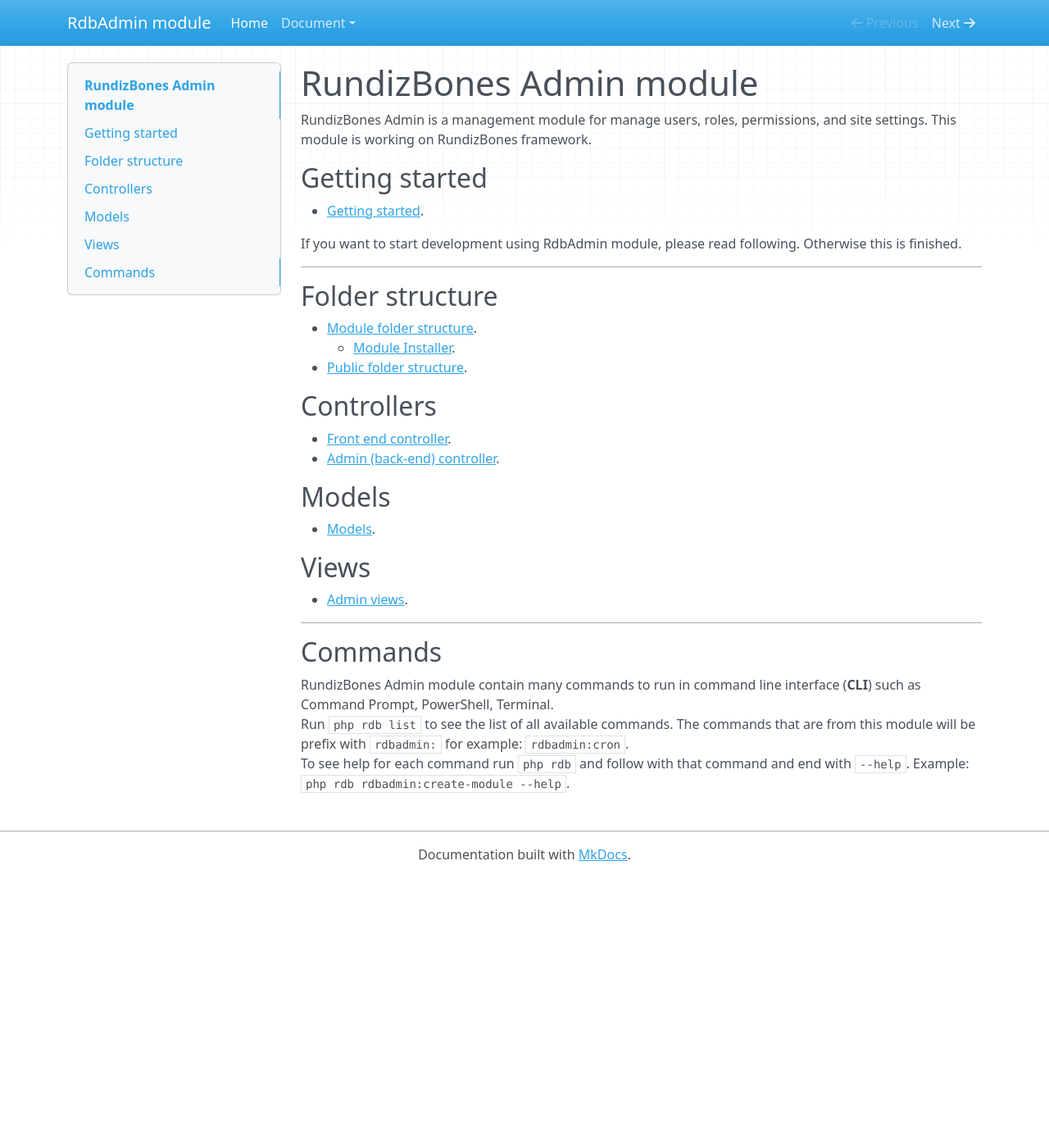
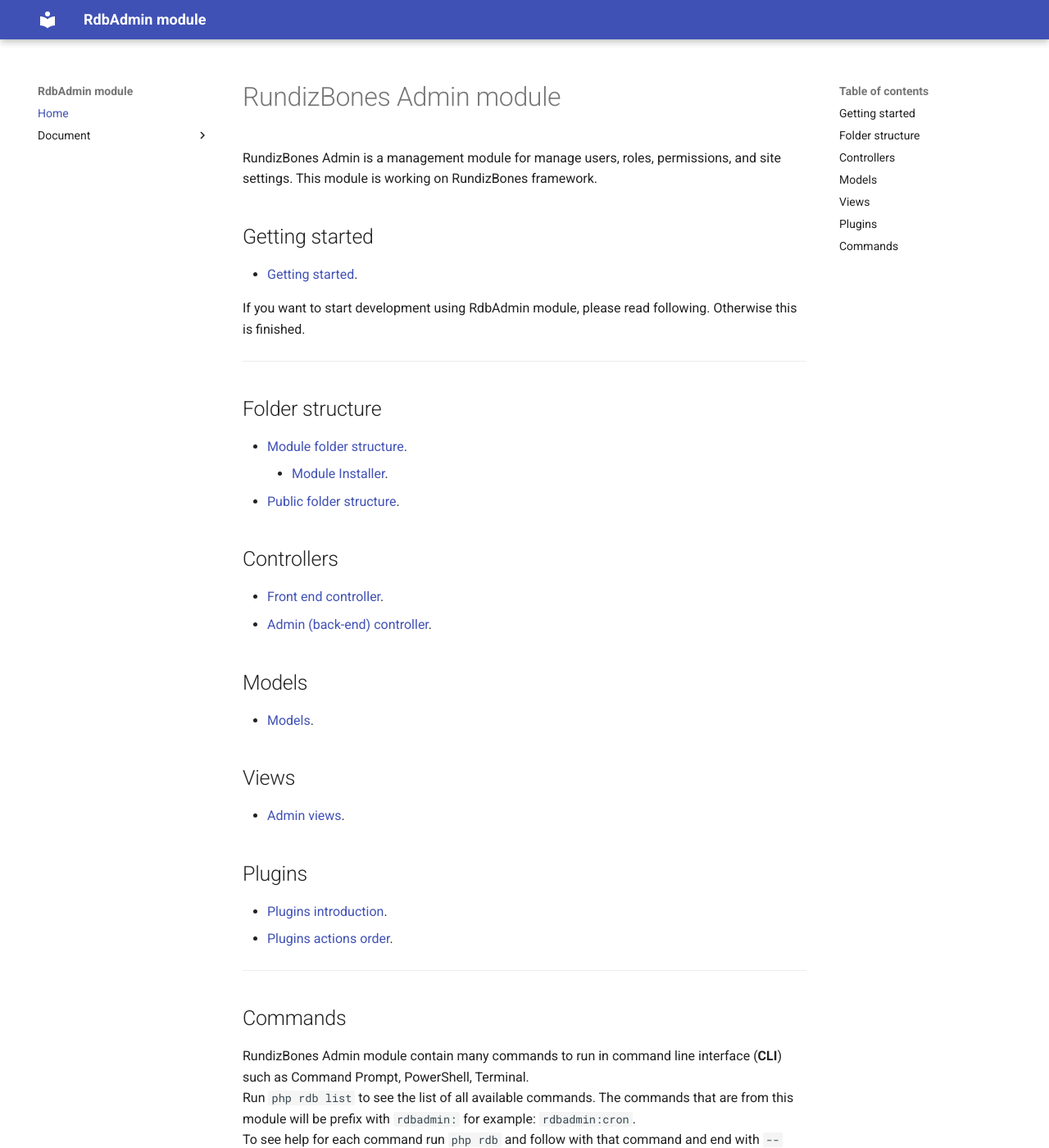
Before and after one commit to RundizBones/ModuleAdmin, an MkDocs documentation site: the page built from .wiki/index.md, in a window 1280 px wide and 1400 px high. Shown: the whole window at 82% size. Built offline with MkDocs 1.6.1 and Material for MkDocs 9.7.7, drawn with Linux system fonts in a browser that asks for light colours; nearby versions of some CDN libraries; some of the changed text lies outside the part shown.

Commit message:
Update wiki doc about plugins.

```diff
--- a/.wiki/index.md
+++ b/.wiki/index.md
@@ -26,6 +26,10 @@ If you want to start development using RdbAdmin module, please read following. O
 ## Views
 * [Admin views](admin-views.md).
 
+## Plugins
+* [Plugins introduction](plugins-introduction.md).
+* [Plugins actions order](plugins-actions-order.md).
+
 ---
 
 ## Commands
--- a/mkdocs.yml
+++ b/mkdocs.yml
@@ -15,4 +15,9 @@ nav:
         - Models: models.md
         - Views:
             - Admin: admin-views.md
+        - Plugins:
+            - Plugins introduction: plugins-introduction.md
+            - Plugins actions order: plugins-actions-order.md
 plugins: []
+theme:
+    name: material
```
Also changed, not shown: .wiki/module-folder-structure-for-rdbadmin.md (+1 -1 lines), .wiki/plugins-actions-order.md (added, +71 -0 lines), .wiki/plugins-introduction.md (added, +10 -0 lines).
